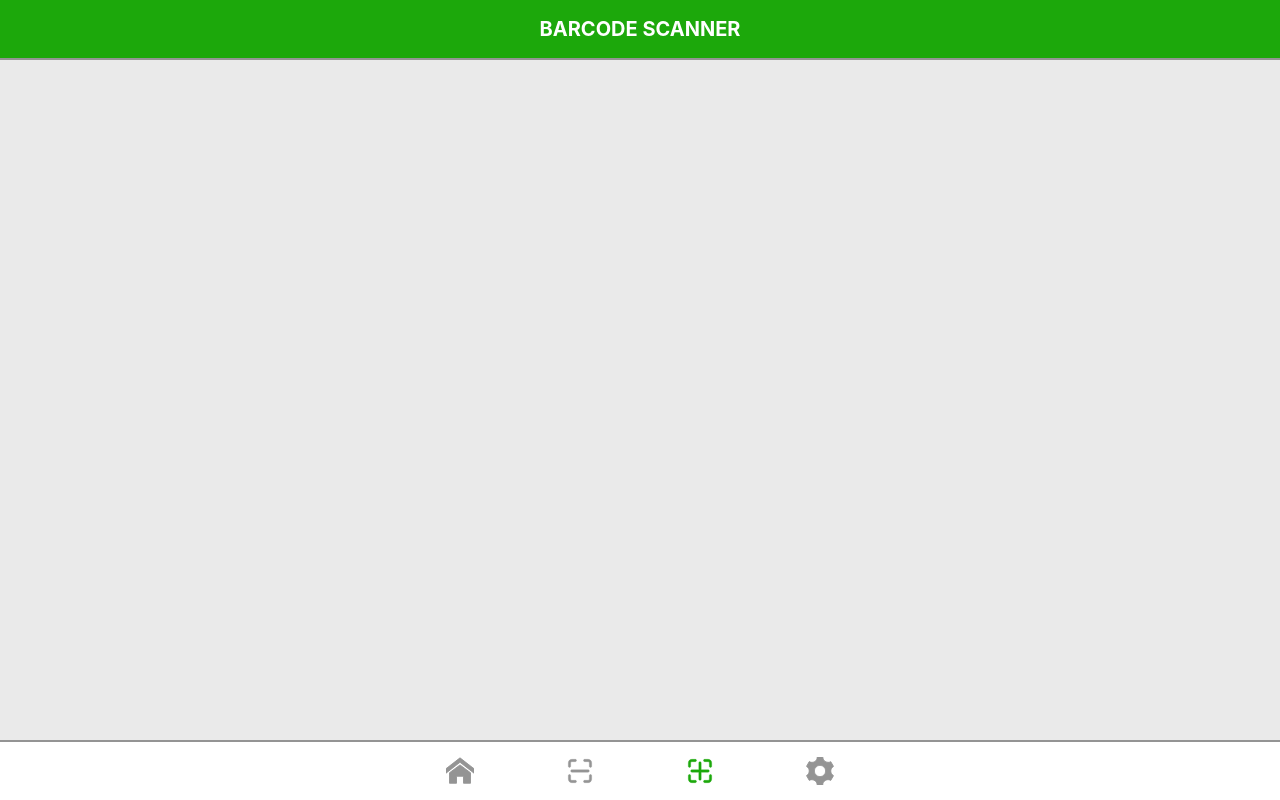
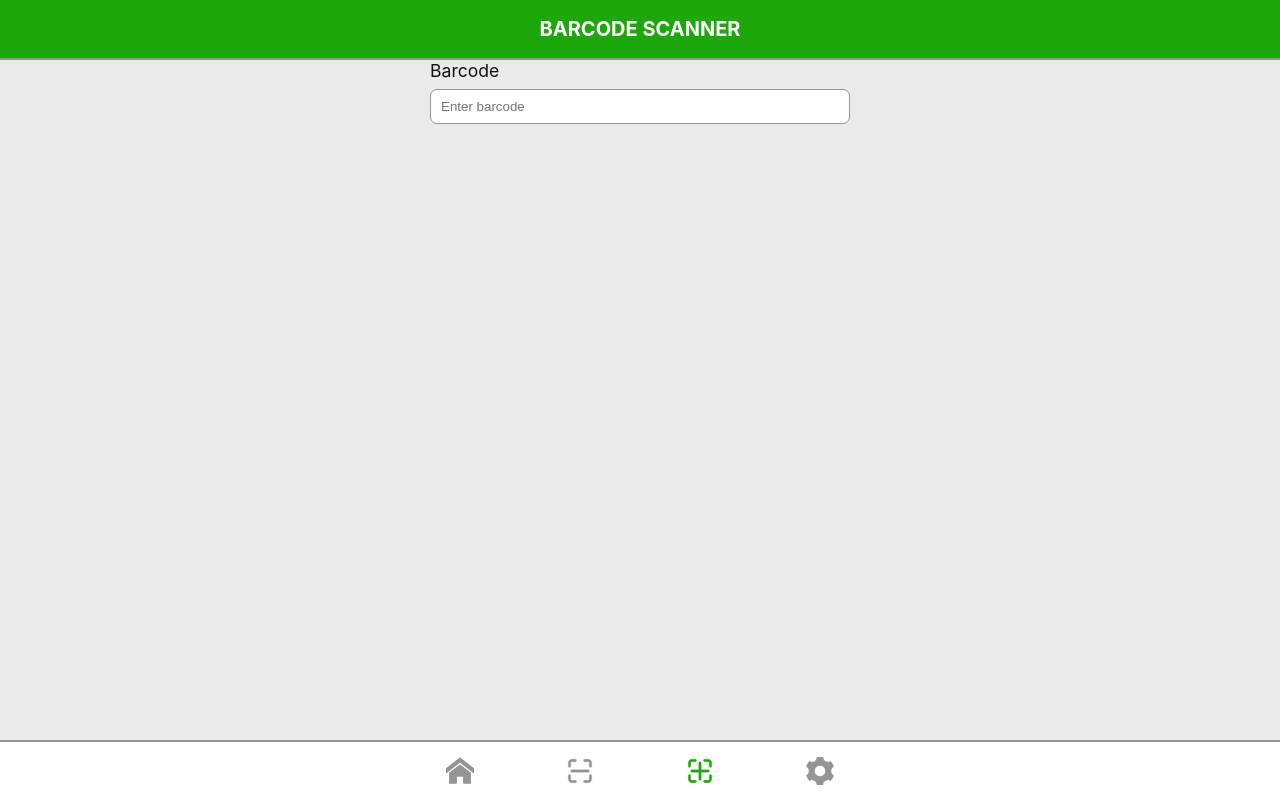
Before and after one commit to Yarzik7/barcode-scanner-react, a React (Create React App) app: page / in a window 1280 px wide. Both pictures are taken after a click on the button 700 px from the left and 771 px from the top of the page. Built offline with nearby package versions, Linux system fonts and the light colour scheme.

Commit message:
Add Input component

```diff
--- a/src/components/Application/Application.jsx
+++ b/src/components/Application/Application.jsx
@@ -1,6 +1,7 @@
 import Section from '../Section/Section';
 import BarcodeScanner from 'components/BarcodeScanner/BarcodeScanner';
 import Settings from 'components/Settings/Settings';
+import CreateBarcode from 'components/CreateBarcode/CreateBarcode';
 import { useState } from 'react';
 import scss from './Application.module.scss';
 
@@ -21,6 +22,8 @@ const App = ({ isStartScann, setIsScannStart, deviceId, mode, onSetScannDevice,
       {mode === 'settings' && (
         <Settings onSetScannDevice={onSetScannDevice} deviceName={deviceName} />
       )}
+
+      {mode === 'createcode' && <CreateBarcode />}
     </Section>
   );
 };
--- /dev/null
+++ b/src/components/CreateBarcode/CreateBarcode.jsx
@@ -0,0 +1,12 @@
+import Input from 'components/Input/Input';
+import scss from './CreateBarcode.module.scss';
+
+const CreateBarcode = () => {
+  return (
+    <div className={scss.createBarcodeContainer}>
+      <Input label="Barcode" placeholder="Enter barcode" />
+    </div>
+  );
+};
+
+export default CreateBarcode;
--- /dev/null
+++ b/src/components/CreateBarcode/CreateBarcode.module.scss
@@ -0,0 +1,3 @@
+.createBarcodeContainer {
+  height: 100%;
+}
--- /dev/null
+++ b/src/components/Input/Input.jsx
@@ -0,0 +1,17 @@
+import { useId } from 'react';
+import scss from './Input.module.scss';
+
+const Input = ({ label = 'label', placeholder = 'input' }) => {
+  const inputId = useId();
+
+  return (
+    <div className={scss.inputContainer}>
+      <label htmlFor={inputId} className={scss.label}>
+        {label}
+      </label>
+      <input id={inputId} className={scss.input} placeholder={placeholder} />
+    </div>
+  );
+};
+
+export default Input;
--- /dev/null
+++ b/src/components/Input/Input.module.scss
@@ -0,0 +1,20 @@
+.inputContainer {
+}
+
+.label {
+  display: block;
+  margin-bottom: 8px;
+}
+
+.input {
+  width: 100%;
+  height: 35px;
+  padding: 0 10px;
+
+  border-radius: var(--primary-border-radius);
+  cursor: pointer;
+
+  &:focus {
+    border: 1px solid var(--accent-color);
+  }
+}
--- a/src/index.css
+++ b/src/index.css
@@ -42,6 +42,7 @@ button {
 }
 
 input {
+  border: 1px solid var(--border-color);
   outline: none;
 }
 
```
